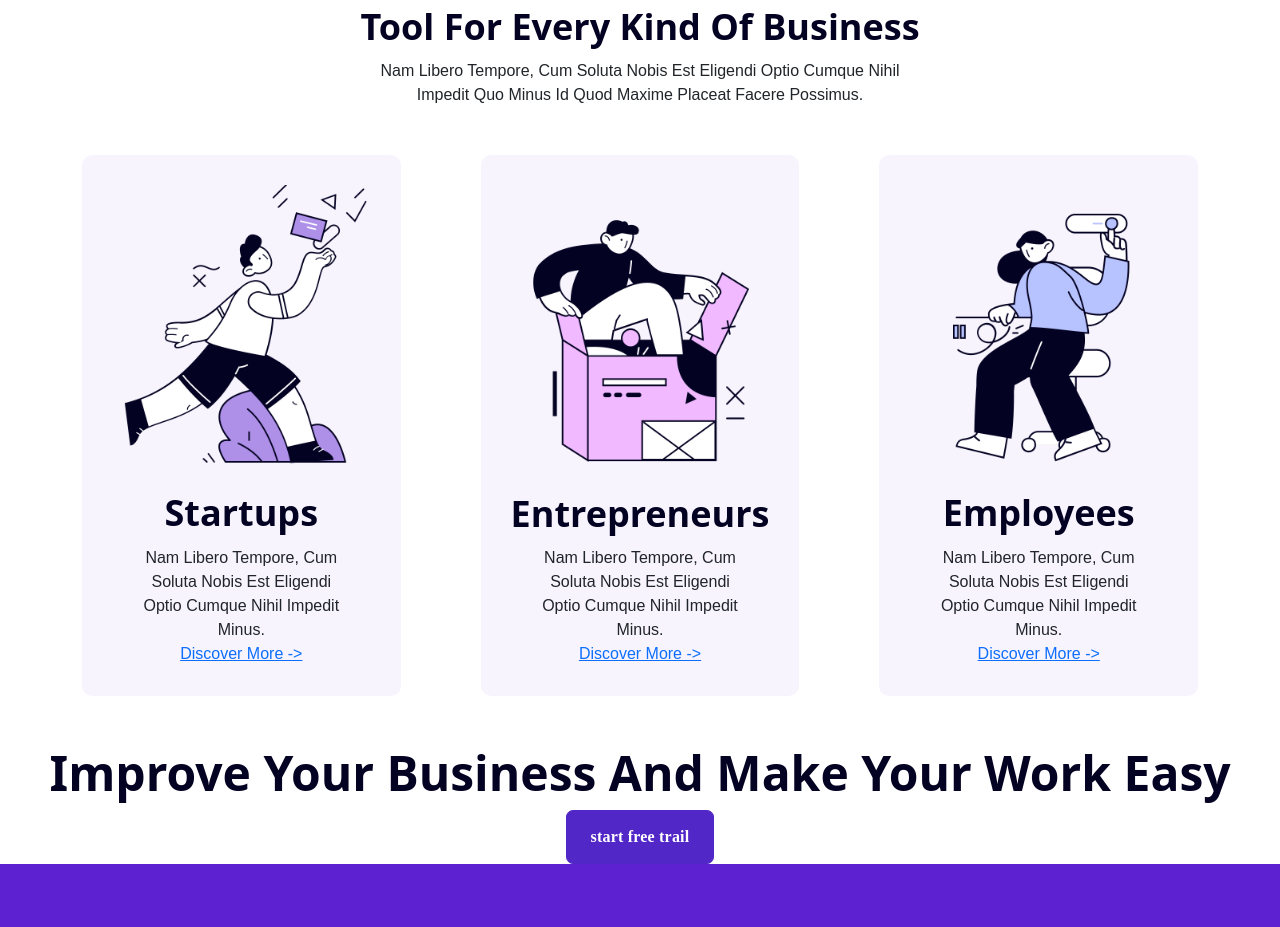
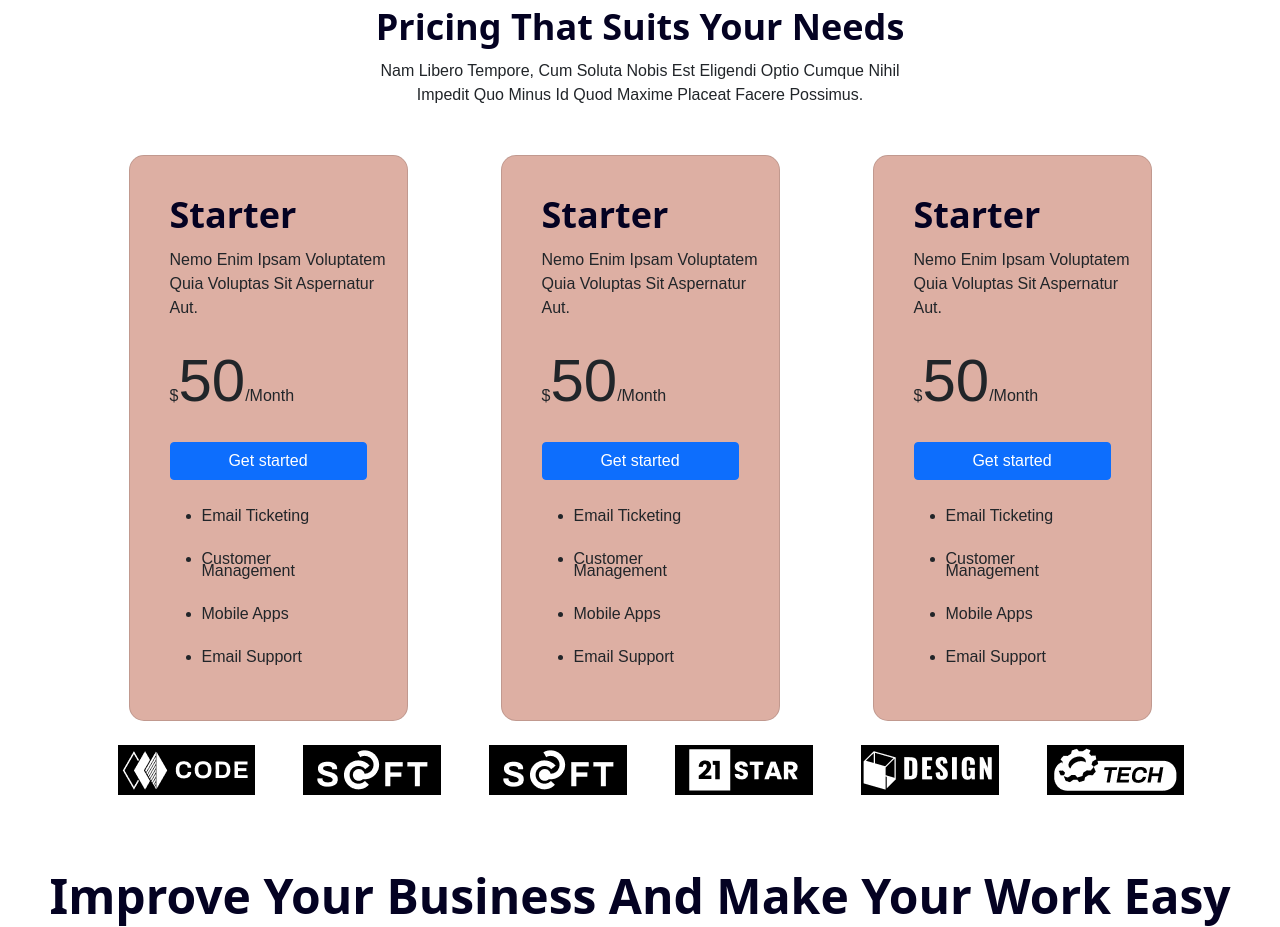
Before and after one commit to kaziriyad7/Deva, a plain HTML site: page index.html in a window 1280 px wide. Shown: the part 2322-3249 px from the top of the page. Drawn offline with Linux system fonts and the light colour scheme.

Commit message:
add image in pricing section

```diff
--- a/css/style.css
+++ b/css/style.css
@@ -200,29 +200,54 @@ h2 {
 /* Here is basic features section end */
 
 /* Here is pricing section start */
-.pricing {
-    margin-top: 50px;
-    background-image: url(../images/banner-clean.jpg);
-    background-size: cover;
-    background-repeat: no-repeat;
-    height: 100vh;
+.pricing-section .pricing-header p {
+    width: 50%;
+    margin: 0 auto;
 }
-.cardBody {
-    width: 100%;
-    margin: auto;
+
+.pricing-header h2 {
+   margin-top: 20px;
 }
-.card-group {
-    margin-top: 20px;
+
+.pricing-header p{
+   margin-top: 20px;
+}
+
+.pricing-card p{
+   width: 110%;
 }
 .card {
     display: flex;
-    background-color: #f7f3f2;
-    transition: background 0.3s, border 0.3s, border-radius 0.3s,
-        box-shadow 0.3s;
+    background-color: #ddafa3;
+    transition: background 0.3s, border 0.3s, border-radius 0.3s,box-shadow 0.3s;
     margin: 0 20px -60px 0;
     padding: 35px 40px 40px;
     border-radius: 15px 15px 15px 15px;
 }
+
+.dollar {
+   font-size: 60px;
+}
+
+.pricingList li{
+   margin-top: 30px;
+   line-height: 0.8;
+}
+
+.pricing-card:not(:last-child) {
+    margin-right: 50px;
+    margin: 0 auto;
+}
+
+.pricingBottomImage  img {
+   display: flex;
+   background: #000;
+   height: 100;
+   margin-top: 50px;
+   margin: 0 auto;
+   text-align: center;
+}
+
 
 /* Here is pricing section end */
 
--- a/index.html
+++ b/index.html
@@ -212,35 +212,76 @@
 
 
     <!-- Here is pricing section start -->
-    <section class="container feature-section my-5">
-        <div class="feature-header text-center">
+    <section class="container pricing-section my-5">
+        <div class="pricing-header text-center">
             <h4 class="section-button">PRICING PLANS</h1>
-                <h2>Tool for every kind of business</h2>
-                <p>Nam libero tempore, cum soluta nobis est eligendi optio cumque nihil impedit quo minus id quod maxime
-                    placeat facere
-                    possimus.</p>
+            <h2>Pricing that suits your needs</h2>
+            <p>Nam libero tempore, cum soluta nobis est eligendi optio cumque nihil impedit quo minus id quod maxime
+                placeat facere
+                possimus.</p>
         </div>
 
-        <div class="feature-cards my-5">
+        <div class="pricing-cards my-5">
             <div class="row">
-                <div class="col-sm feature-card">
-                    <img src="./images/image-4.png" alt="" class="img-fluid">
-                    <h2>Startups</h2>
-                    <p>Nam libero tempore, cum soluta nobis est eligendi optio cumque nihil impedit minus.</p>
-                    <a href="#">Discover more -></a>
+                <div class=" card col-md-3 pricing-card">
+                    <h2>Starter</h2>
+                    <p>Nemo enim ipsam voluptatem quia voluptas sit aspernatur aut.</p>
+                    <p>$<span class="dollar">50</span>/month</p>
+                    <button type="button" class="btn btn-primary">Get started</button>
+
+                    <ul class="pricingList">
+                        <li>Email ticketing</li>
+                        <li>Customer Management</li>
+                        <li>Mobile Apps</li>
+                        <li>Email Support</li>
+                    </ul>
                 </div>
-                <div class="col-sm feature-card">
-                    <img src="./images/image-5.png" alt="" class="img-fluid">
-                    <h2>Entrepreneurs</h2>
-                    <p>Nam libero tempore, cum soluta nobis est eligendi optio cumque nihil impedit minus.</p>
-                    <a href="#">Discover more -></a>
+                <div class=" card col-md-3 pricing-card">
+                    <h2>Starter</h2>
+                    <p>Nemo enim ipsam voluptatem quia voluptas sit aspernatur aut.</p>
+                    <p>$<span class="dollar">50</span>/month</p>
+                    <button type="button" class="btn btn-primary">Get started</button>
+
+                    <ul class="pricingList">
+                        <li>Email ticketing</li>
+                        <li>Customer Management</li>
+                        <li>Mobile Apps</li>
+                        <li>Email Support</li>
+                    </ul>
                 </div>
-                <div class="col-sm feature-card">
-                    <img src="./images/image-6.png" alt="" class="img-fluid">
-                    <h2>Employees</h2>
-                    <p>Nam libero tempore, cum soluta nobis est eligendi optio cumque nihil impedit minus.</p>
-                    <a href="#">Discover more -></a>
+
+                <div class=" card col-md-3 pricing-card">
+                    <h2>Starter</h2>
+                    <p>Nemo enim ipsam voluptatem quia voluptas sit aspernatur aut.</p>
+                    <p>$<span class="dollar">50</span>/month</p>
+                    <button type="button" class="btn btn-primary">Get started</button>
+
+                    <ul class="pricingList">
+                        <li>Email ticketing</li>
+                        <li>Customer Management</li>
+                        <li>Mobile Apps</li>
+                        <li>Email Support</li>
+                    </ul>
                 </div>
+
+
+                <div class=" container d-flex pricingBottomImage">
+                    <div class="start p-4">
+                        <img src="images/Frame-100.png">
+                    </div>
+                    <div class="serv p-4">
+                        <img src="images/Frame-101.png">
+                    </div><div class="code p-4">
+                        <img src="images/Frame-101.png">
+                    </div><div class="saft p-4">
+                        <img src="images/Frame-103.png">
+                    </div><div class="design p-4">
+                        <img src="images/Frame-106.png">
+                    </div><div class="tech p-4">
+                        <img src="images/Frame-107.png">
+                    </div>
+                </div>
+
             </div>
         </div>
     </section>
```
